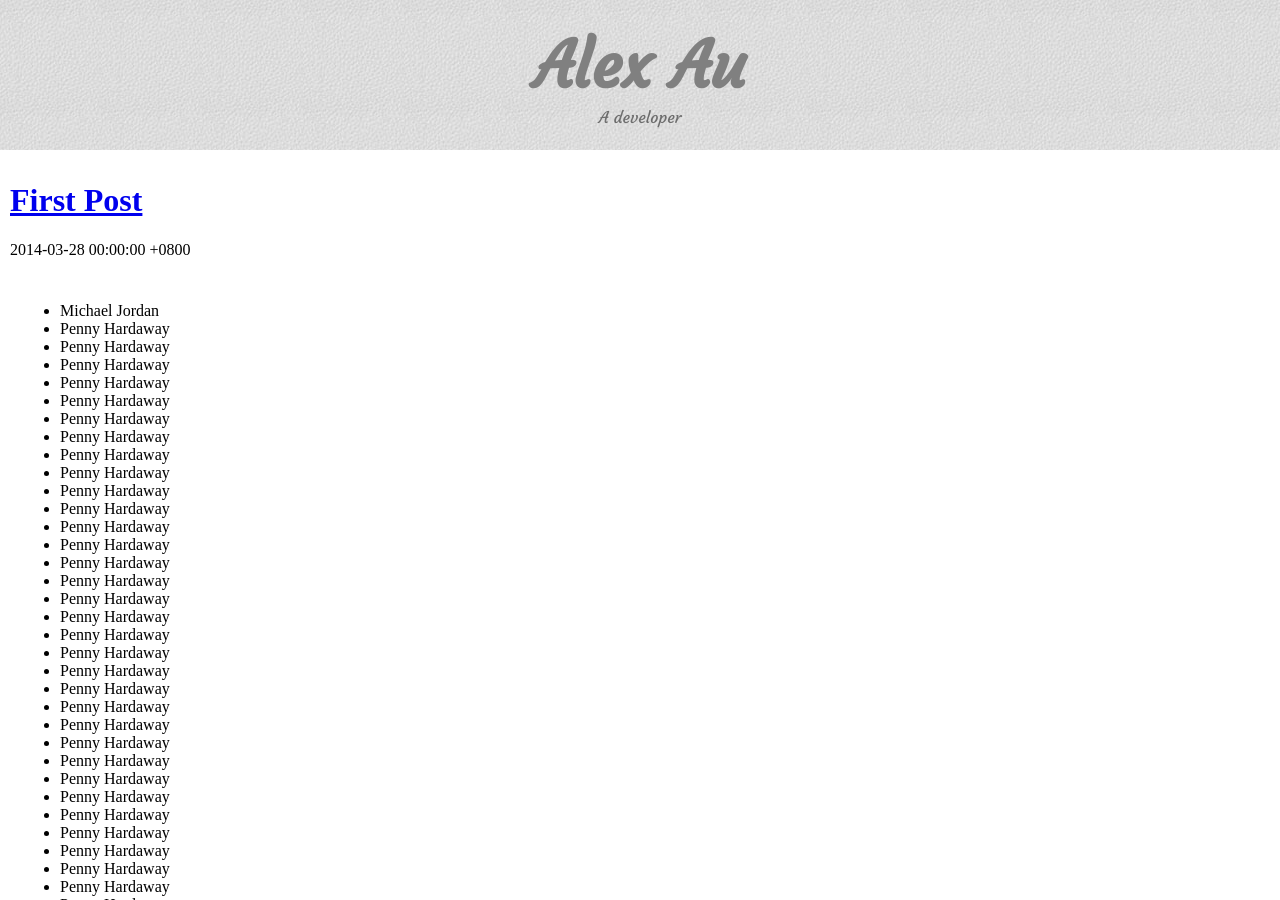
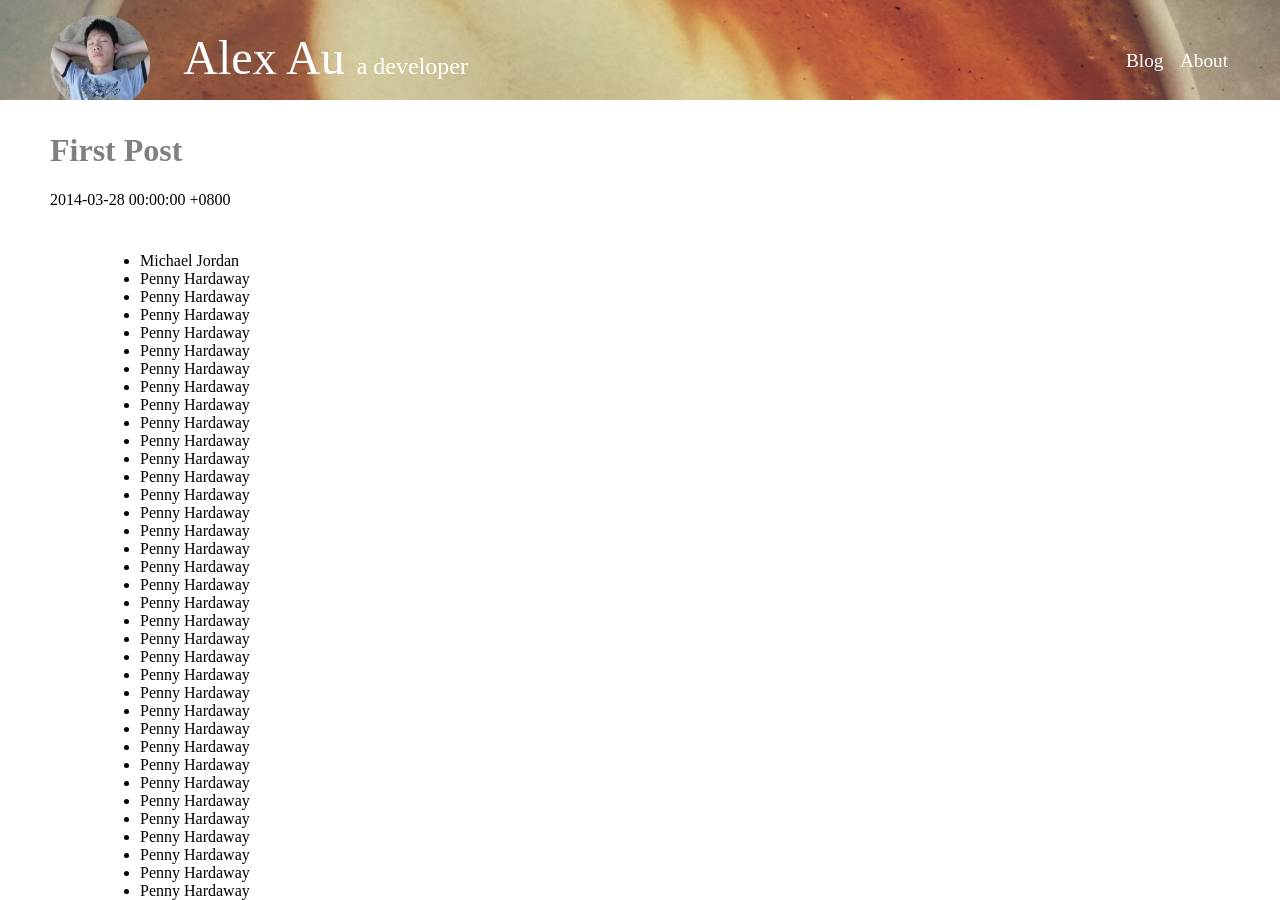
Before and after one commit to przeroone/przeroone.github.io, a Jekyll site: the page built from index.html, in a window 1280 px wide and 900 px high. Built offline with Jekyll 4.4.1, drawn with Linux system fonts in a browser that asks for light colours; nearby versions of some CDN libraries; some web fonts are replaced; the list of posts is cut into pages by our own code.

Commit message:
Prettify top menu

```diff
--- a/_layouts/app.html
+++ b/_layouts/app.html
@@ -4,10 +4,10 @@
     <meta charset='utf-8'>
     <meta http-equiv="X-UA-Compatible" content="chrome=1">
     <meta name="viewport" content="width=device-width, initial-scale=1, maximum-scale=1">
-    <link href='http://fonts.googleapis.com/css?family=Courgette' rel='stylesheet' type='text/css'>
-    <link href='http://fonts.googleapis.com/css?family=Gentium+Book+Basic:400,400italic,700' rel='stylesheet' type='text/css'>
     <link rel="stylesheet" type="text/css" href="{{site.url}}/stylesheets/semantic.min.css" media="screen" />
     <link rel="stylesheet" type="text/css" href="{{site.url}}/stylesheets/app.css" media="screen" />
+    <link href='http://fonts.googleapis.com/css?family=Gentium+Book+Basic:400,400italic,700' rel='stylesheet' type='text/css'>
+    <link href='http://fonts.googleapis.com/css?family=Nova+Script' rel='stylesheet' type='text/css'>
 
     <!--[if lt IE 9]>
     <script src="//html5shiv.googlecode.com/svn/trunk/html5.js"></script>
@@ -18,21 +18,23 @@
   <body>
     <div class="wrapper-parallax">
       <header>
-        <div id="intro-wrap">
-          <div id="intro">
-            <!--<img id="profile-picture" class="rounded ui image" src="{{site.url}}/images/profile.jpg" alt="This is Alex :)"/>-->
-            <h2 id="intro-text" class="ui header">
-              Alex Au
-              <div class="sub header">A developer</div>
-            </h2>
-          </div>
+        <div id="title">
+          <img id="profile-picture" class="ui avatar image" src="{{site.url}}/images/profile.jpg" alt="This is Alex :)"/>
+          Alex Au
+          <span class="sub">a developer</span>
+        </div>
+        <div class="right">
+          <ul>
+            <li><a href="/">Blog</a></li>
+            <li><a href="/about">About</a></li>
+          </ul>
         </div>
       </header>
       <div class="content">
         {{content}}
       </div>
       <footer>
-        <h1>Footer</h1>
+        <p>All right reserved</p>
       </footer>
     </div>
 
--- a/stylesheets/app.css
+++ b/stylesheets/app.css
@@ -4,32 +4,42 @@ html, body {
   width: 100%;
   height: 100%;
   font-family: 'Gentium Book Basic', serif;
+  font-size: 16px;
   }
 
+/*** layout ***/
 header {
   position: fixed;
   z-index: -1;
   width: 100%;
-  height: 150px;
+  height: 100px;
   top: 0;
-  background: url('/images/header-image.jpg');
+  background: url('/images/header_bg.jpg');
+  background-size: 100% 100%;
   background-color: gray;
   }
 
 footer {
   position: fixed;
-  padding: 10px;
   z-index: -1;
+  padding-left: 50px;
+  padding-right: 50px;
   width: 100%;
   height: 60px;
   bottom: 0;
-  background: url('/images/header-image.jpg');
+  background: url('/images/footer_bg.jpg');
+  background-size: 100% 100%;
   background-color: gray;
+  color: white;
   }
+
+footer p {
+  margin: 10px 0;
+}
 
 .content {
   position: relative;
-  padding: 10px;
+  padding: 10px 50px;
   z-index: 1;
   min-height: 500px;
   border-top: 1px solid transparent;
@@ -38,28 +48,52 @@ footer {
   }
 
 .wrapper-parallax {
-  margin-top: 150px;
+  margin-top: 100px;
   margin-bottom: 60px;
   }
+
+/*** top menu ***/
+header #title {
+  position: fixed;
+  top: 15px;
+  left: 50px;
+  font-family: 'Nova Script', cursive;
+  font-size: 3em;
+  color: white;
+  }
+
+header #title .sub {
+  font-size: 0.5em;
+}
+
+header .right {
+  position: fixed;
+  top: 50px;
+  right: 50px;
+}
+
+header .right ul {
+  margin: 0;
+  padding: 0;
+  list-style-type: none;
+}
+
+header .right li {
+  display: inline-block;
+  width: 50px;
+  }
+
+header .right li a {
+  font-size: 1.2em;
+  color: white;
+  }
+
+/*** style ***/
+a:link { color:#808080; text-decoration: none; }
+a:visited { color:#808080; text-decoration: none; }
+a:hover { color:#A0A0A0; text-decoration: none; }
+a:active { color:#808080; text-decoration: none; }
 
 #profile-picture {
   width: 100px;
   }
-
-#intro-wrap {
-  display: table;
-  width: 100%;
-  }
-
-#intro {
-  display: table-cell;
-  vertical-align: middle;
-  text-align: center;
-  height: 150px;
-  color: #808080;
-  }
-
-#intro-text {
-  font-family: 'Courgette', cursive;
-  font-size: 48pt;
-  }
```
Also changed, not shown: images/footer_bg.jpg (added), images/header-image.jpg, images/header_bg.jpg (added).
